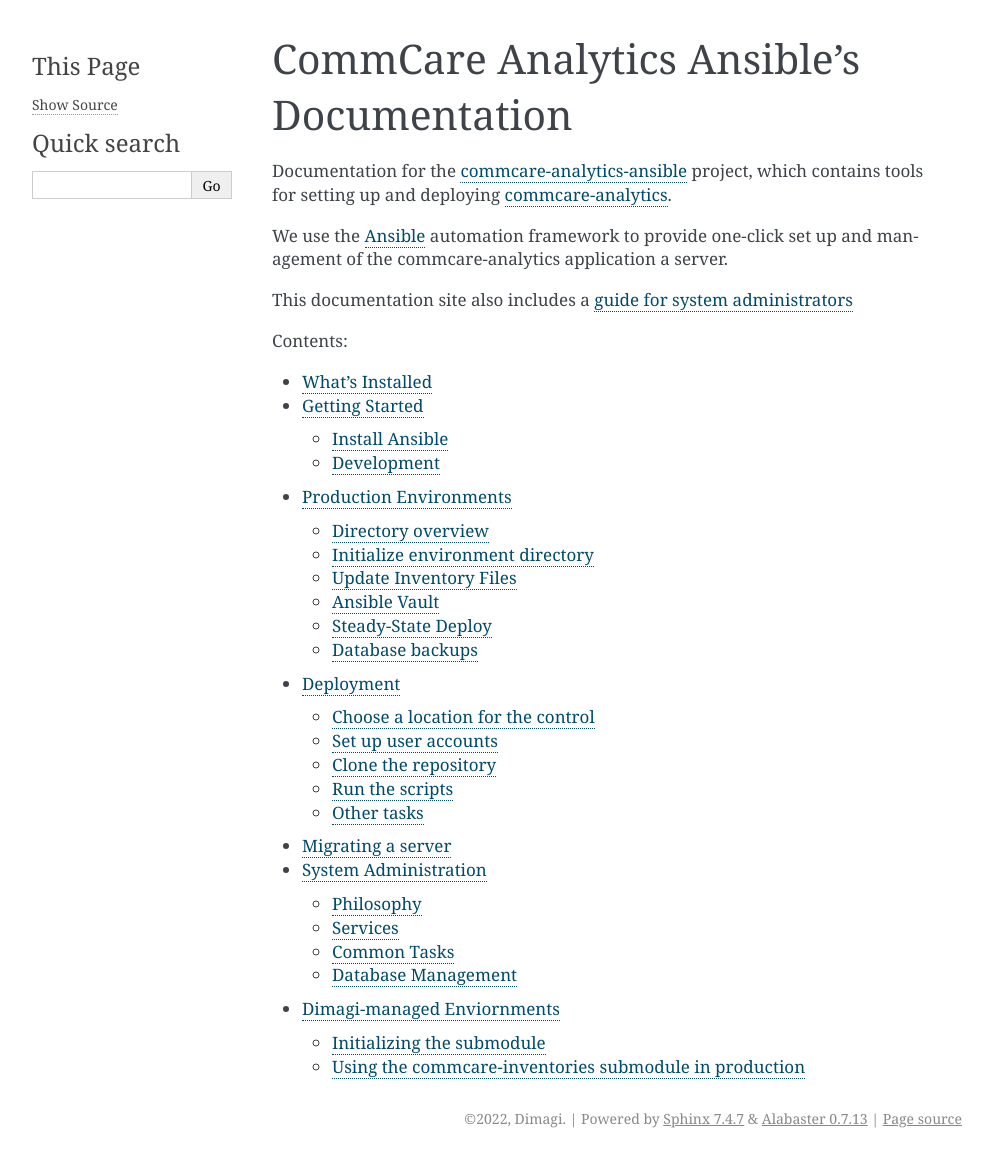
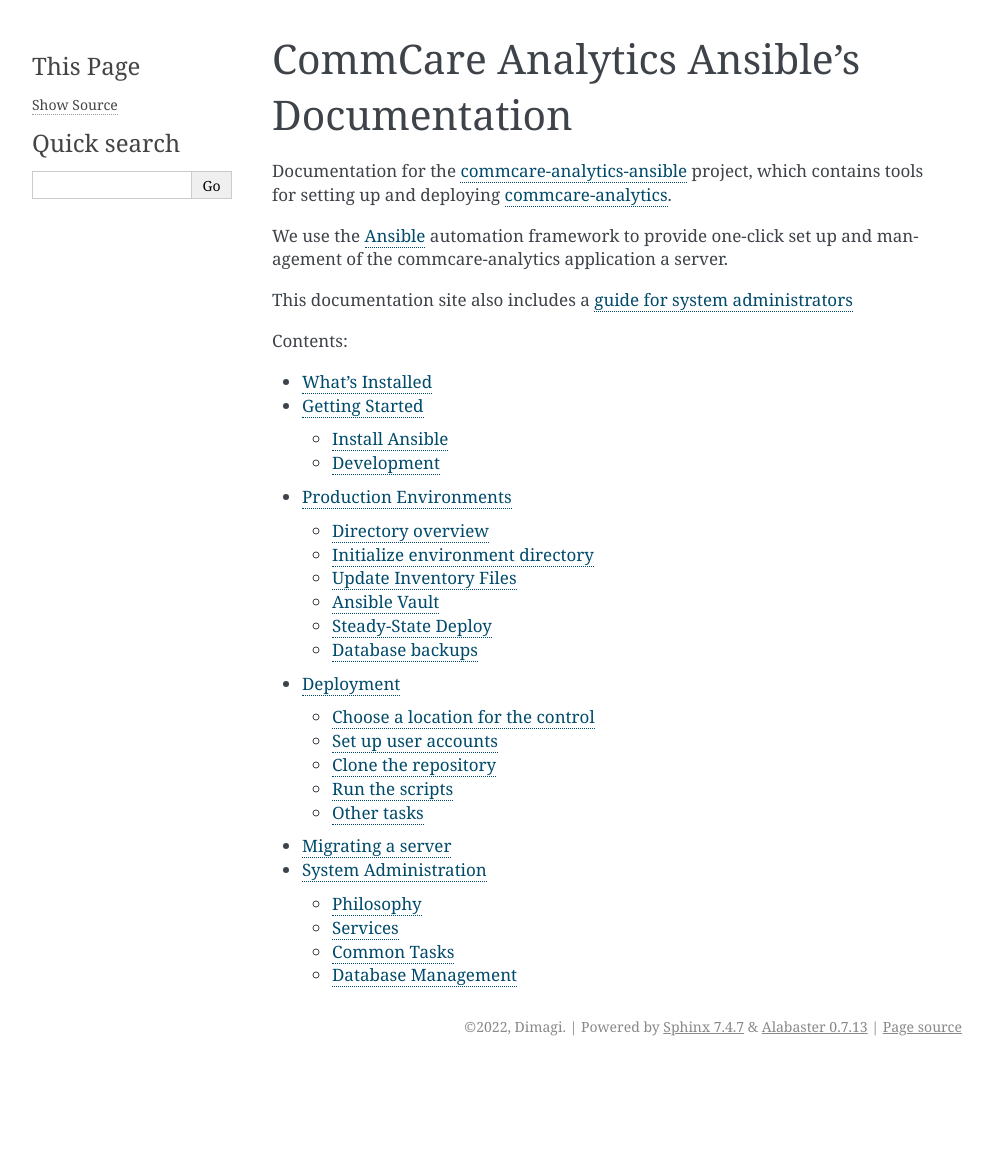
Before and after one commit to dimagi/commcare-analytics-ansible, a Sphinx documentation site: the page built from docs/index.rst, in a window 1280 px wide. Shown: the whole page, without its empty margins (148-1141 px from the left). Built offline with Sphinx 7.4.7, drawn with Linux system fonts in a browser that asks for light colours; after the commit the page ends 1066 px from its top, so only the background shows below that; some of the changed lines change nothing that is shown.

Commit message:
Delete documentation about a non-existent repo

```diff
--- a/docs/dimagi.md
+++ /dev/null
@@ -1,27 +0,0 @@
-Dimagi-managed Enviornments
-===========================
-
-Dimagi maintains several production commcare-analytics environments.
-This page outlines the recommended workflow for Dimagi developers.
-
-### Initializing the submodule
-
-Dimagi inventories can be accessed by running `git submodule update --init` after cloning the repository.
-This requires access to the [`commcare-inventories` repository on Github](https://github.com/dimagi/commcare-analytics-inventories/).
-The config files will be loaded in the `/inventories/dimagi` folder.
-
-To work on a Dimagi-managed production environment, [all the production instructions are the same](/production/),
-but the root path everywhere must be changed from `inventories/` to `inventories/dimagi/`.
-Additionally, changes will need to be pushed to the separate
-[`commcare-inventories` private repository](https://github.com/dimagi/commcare-analytics-inventories/),
-and then committed to the main repository by updating the submodule reference.
-
-### Using the commcare-inventories submodule in production
-
-When referencing the submodule in production environments (on a server),
-you should use [deploy keys](https://docs.github.com/en/developers/overview/managing-deploy-keys#deploy-keys).
-
-Follow the instructions there, making sure to run `ssh-keygen` on the server you want to have access.
-
-After adding a deploy key to the `commcare-inventories` repository you should be able to
-update the submodule as normal.
--- a/docs/index.rst
+++ b/docs/index.rst
@@ -19,4 +19,3 @@
    deployment
    migration
    system-administration
-   dimagi
```
